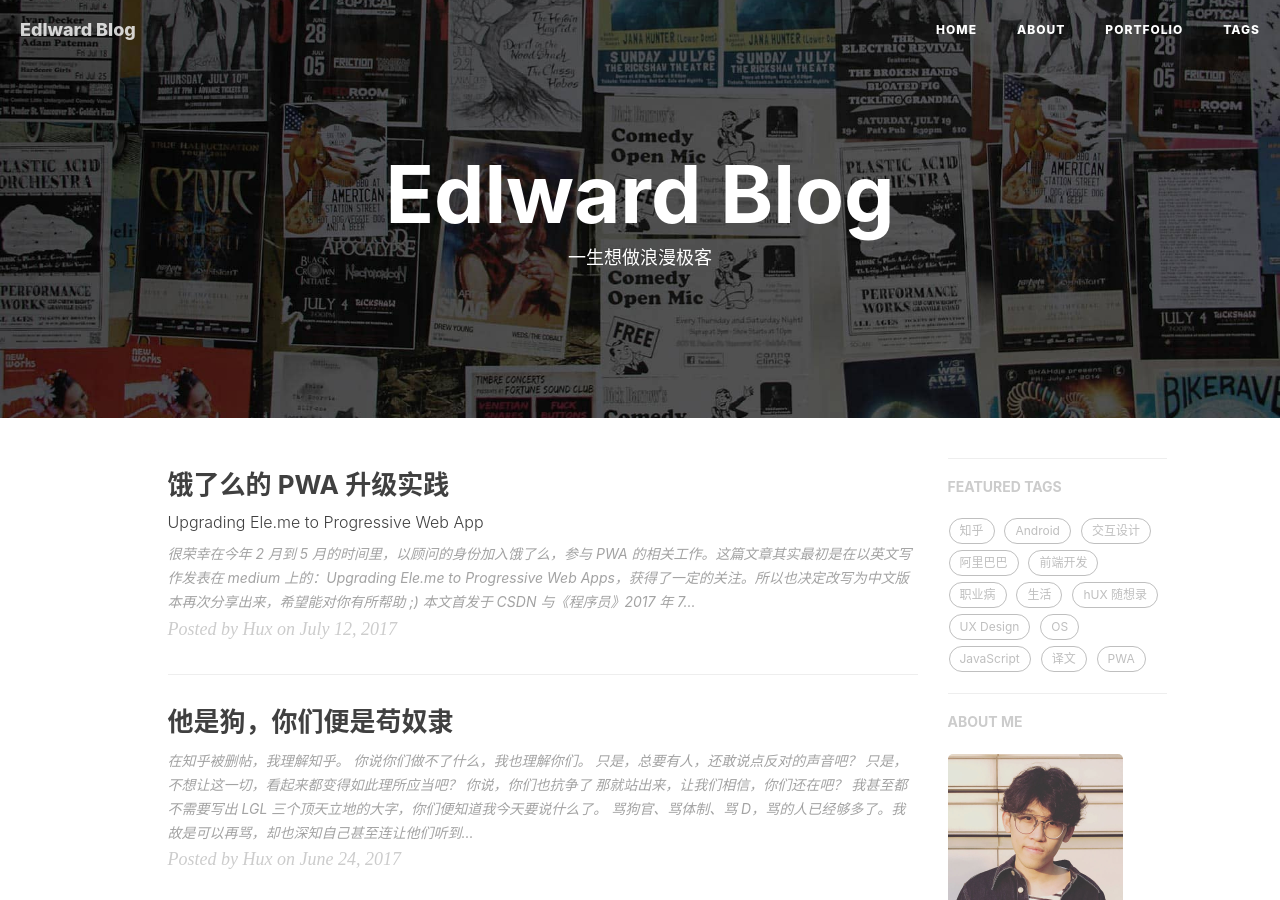
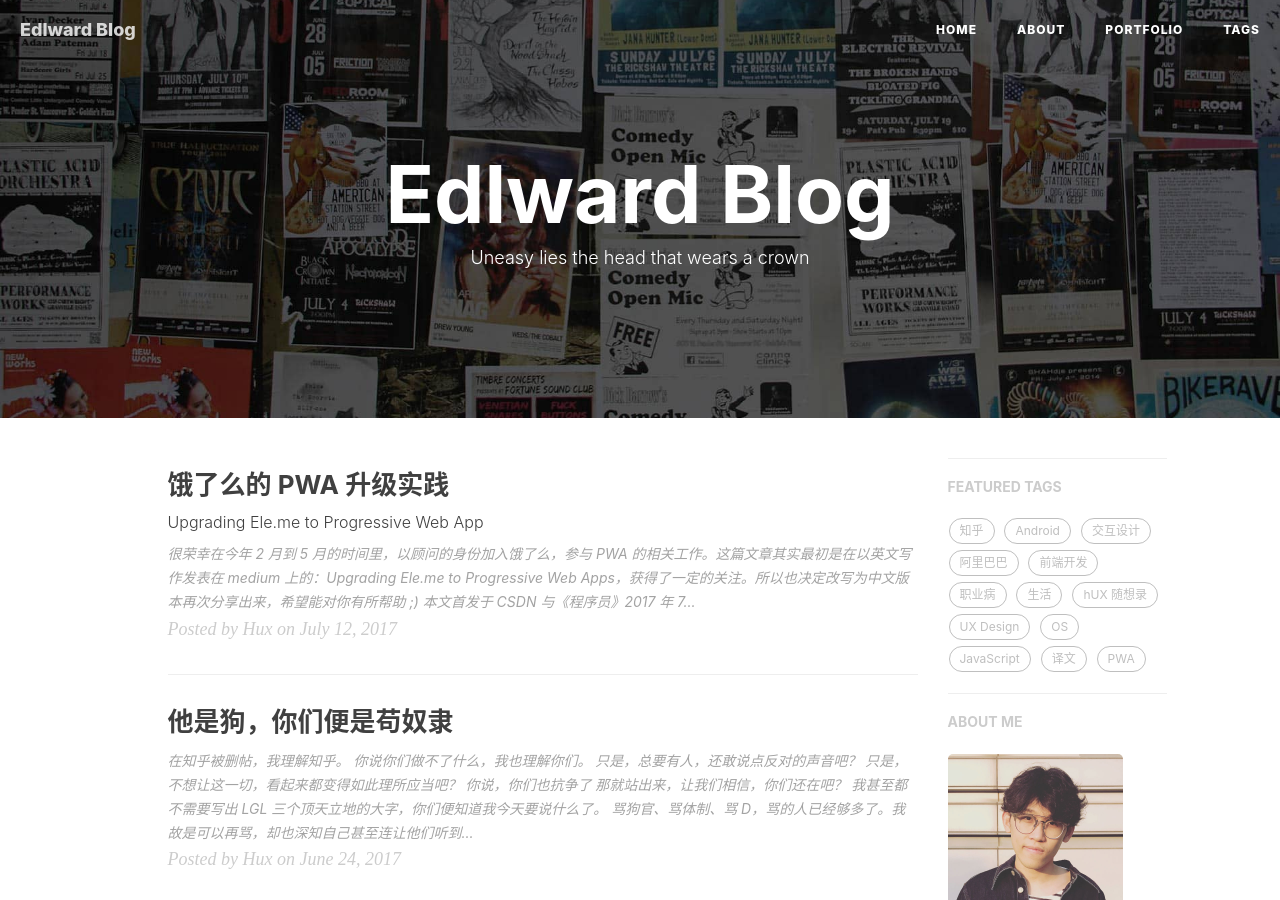
Before and after one commit to gary-robotics/dlward, a Jekyll site: the page built from index.html, in a window 1280 px wide and 900 px high. Built offline with Jekyll 4.4.1, drawn with Linux system fonts in a browser that asks for light colours; nearby versions of some CDN libraries; the list of posts is cut into pages by our own code; comment, search, counter and statistics services are not loaded.

Commit message:
Update index.html

```diff
--- a/index.html
+++ b/index.html
@@ -1,6 +1,6 @@
 ---
 layout: page
-description: "一生想做浪漫极客"
+description: "Uneasy lies the head that wears a crown"
 ---
 
 {% for post in paginator.posts %}
```
